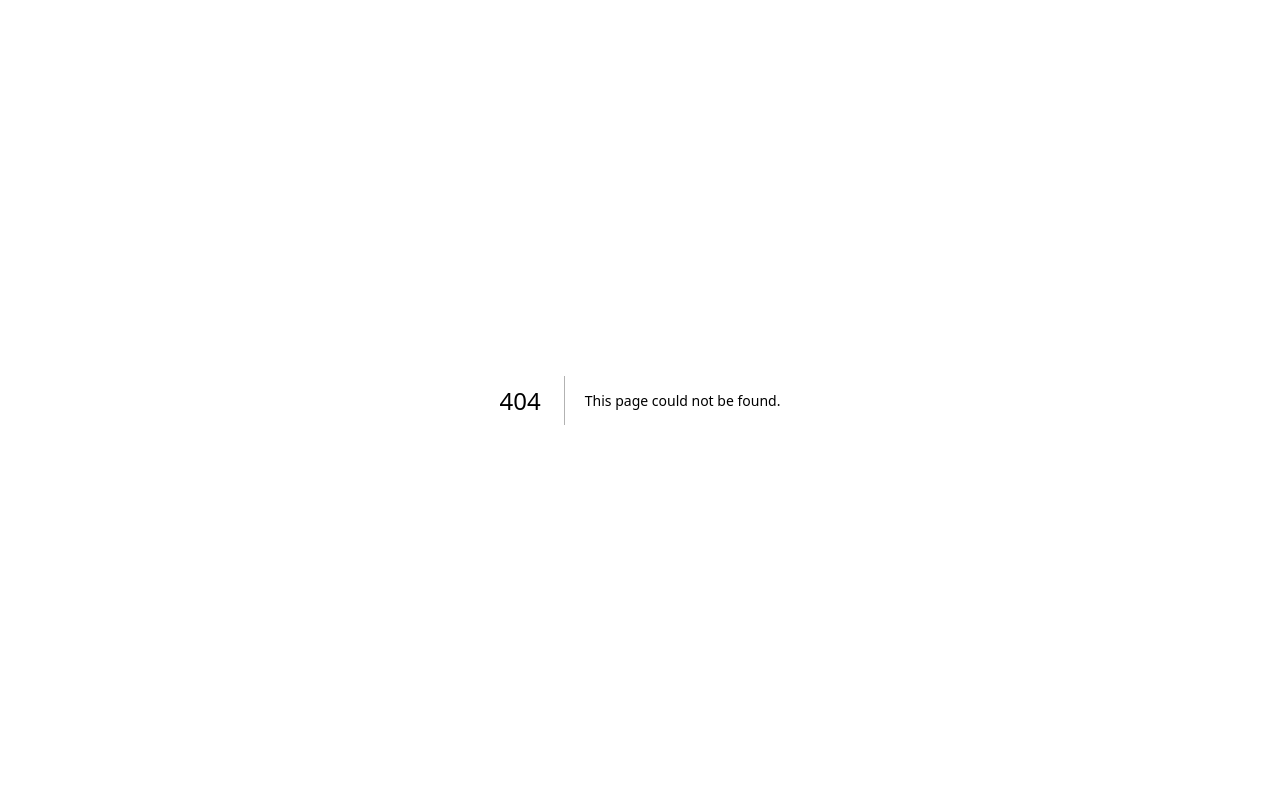
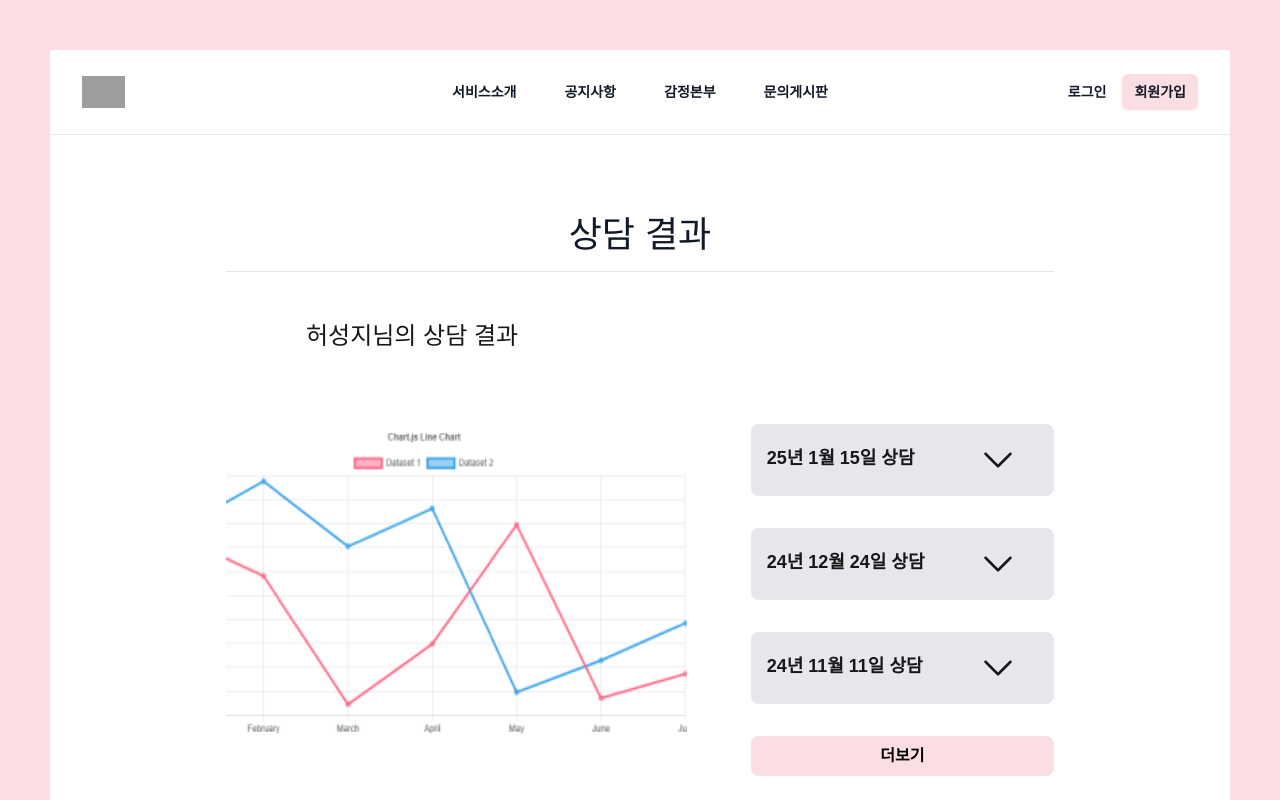
Before and after one commit to gjtjdwl/insideout-front, a Next.js app: page /mypage/counsellog in a window 1280 px wide. Before the commit this address had no page. Shown: the top 800 px of the page. Built offline with nearby package versions, Linux system fonts and the light colour scheme; grey boxes are pictures that could not be loaded.

Commit message:
feat: 상담결과 페이지 생성, 일부 css 수정정

```diff
--- /dev/null
+++ b/app/(header)/mypage/counsellog/page.tsx
@@ -0,0 +1,121 @@
+'use client';
+import React, { useState } from 'react';
+import { ChevronDownIcon, ChevronUpIcon } from '@heroicons/react/24/outline';
+import Image from 'next/image';
+
+interface AccordionItemProps {
+  header: string;
+  text: string;
+}
+
+const Accordion = () => {
+  return (
+    <div className="bg-customPink">
+      <div className=" bg-white mx-[50px] px-44 py-16">
+        <div className="flex justify-center items-center px-4 sm:px-0">
+          <h3 className="text-4xl leading-loose font-medium text-gray-900">
+            상담 결과
+          </h3>
+        </div>
+
+        <hr className="mb-12" />
+        <div className="text-2xl pl-20 mb-10">허성지님의 상담 결과</div>
+        <div className="flex justify-center items-center">
+          <div>
+            <Image
+              src="/graph.png"
+              alt="그래프 들어갈 자리"
+              width={500}
+              height={300}
+              style={{ height: '330px' }}
+              className="mr-20"
+            />
+          </div>
+          <div className="flex flex-col justify-center items-cneter w-[50%] pl-8 ml-8 mt-8">
+            <AccordionItem
+              header="25년 1월 15일 상담"
+              text="괜찮아 보입니다. 우울한 감정은 보이지 않습니다. 다만 이 프로젝트에 대한 짜증이 많은 것 같습니다. 짜증나!
+                    현재 아무것도 하고 싶지 않은 상태라니, 많이 힘드셨을 것 같아요. 지금은 작은 것부터 시작해보는 게 중요합니다.
+                    예를 들어, 하루에 5분 정도 좋아하는 음악을 듣거나, 창밖을 바라보며 숨을 깊게 쉬어보세요.
+                    작은 성취감이 쌓이면 조금씩 동기부여가 생길 수 있습니다.
+
+                    개선사항으로 이러쿵저러쿵이 전달 되었습니다."
+            />
+            <AccordionItem
+              header="24년 12월 24일 상담"
+              text="조금 우울합니다. 회사 생활이 그리 달갑지 않은 것 같습니다. 그럴 땐 어떻게 하는게 좋을까요? 저는 이 대답을 말 할 수 없어요.
+              저는 AI니까요. 감정이 없습니다. 당신은 감정이 있어 보이시는군요. 이럴 때야 말로 당신의 조언이 필요한 때가 아닐까요?"
+            />
+            <AccordionItem
+              header="24년 11월 11일 상담"
+              text="켜졌어 Red Light
+                  (Ay Wait a minute 정글 속의 룰 따라 약한 자는 먹혀)
+                  선명한 Red Light
+                  스스로 켜져 그것은 Red Light
+                  (앞으로만 밀어대니 Yeah 밀어대니 Nah 아차 하면 밟혀)
+
+                  켜졌어 Red Light
+                  (캐터필러 캐터필러 앞에 모두 다 침몰할 때)
+                  두 개의 Red Light
+                  (켜진거야 켜진거야)
+                  붉은 태양과 네 앞에 Red Light"
+            />
+
+            <button className=" bg-customPink text-black font-bold py-2 rounded-lg hover:bg-customPinkHover focus:outline-none">
+              더보기
+            </button>
+          </div>
+        </div>
+        <div className="text-2xl pl-20 pt-10">변동량 : + 500%</div>
+      </div>
+    </div>
+  );
+};
+
+export default Accordion;
+
+const AccordionItem: React.FC<AccordionItemProps> = ({ header, text }) => {
+  const [active, setActive] = useState<boolean>(false);
+
+  const handleToggle = () => {
+    setActive(!active);
+  };
+
+  return (
+    <div
+      className={`mb-8 rounded-lg p-4 ${active ? 'bg-customPink' : 'bg-gray-200'}`}
+    >
+      <button
+        className={`faq-btn flex w-full text-left`}
+        onClick={() => handleToggle()}
+      >
+        <div className="w-full">
+          <h4 className="mt-1 text-lg font-semibold text-dark dark:text-white">
+            {header}
+          </h4>
+        </div>
+
+        <div className="mr-5 flex h-10 w-full max-w-[40px] items-center justify-center rounded-lg bg-primary/5 text-primary dark:bg-white/5">
+          <ChevronDownIcon
+            className={`fill-primary stroke-primary duration-200 ease-in-out ${
+              active ? 'rotate-180' : ''
+            }`}
+          />
+        </div>
+      </button>
+
+      <div
+        className={`px-[32px] duration-200 ease-in-out ${
+          active ? 'block' : 'hidden'
+        }`}
+      >
+        <p className="py-3 text-base leading-relaxed text-body-color dark:text-dark-6">
+          {text}
+        </p>
+      </div>
+    </div>
+  );
+};
+{
+  /*https://tailgrids.com/react/components/accordions*/
+}
--- a/app/(header)/mypage/edit/page.tsx
+++ b/app/(header)/mypage/edit/page.tsx
@@ -22,7 +22,7 @@ export default function EditProfilePage() {
     <div className="bg-customPink px-4 sm:px-[50px]">
       <div className="bg-white px-44 py-16">
         <div className="flex justify-center items-center px-4 sm:px-0">
-          <h3 className="text-3xl leading-loose font-semibold text-gray-900">
+          <h3 className="text-4xl leading-loose font-medium text-gray-900">
             회원 정보 수정
           </h3>
         </div>
--- a/app/(header)/mypage/page.tsx
+++ b/app/(header)/mypage/page.tsx
@@ -1,18 +1,19 @@
 'use client';
-
-import { useState } from 'react';
 import { useRouter } from 'next/navigation';
 
 export default function Mypage() {
   const router = useRouter();
-  const handleClick = () => {
+  const navigateToVerify = () => {
     router.push('/mypage/verify');
+  };
+  const navigateToLogs = () => {
+    router.push('/mypage/counsellog');
   };
   return (
     <div className="bg-customPink px-4 sm:px-[50px]">
       <div className="bg-white px-44 py-16">
         <div className="flex justify-center items-center px-4 sm:px-0">
-          <h3 className="text-4xl leading-loose font-semibold text-gray-900">
+          <h3 className="text-4xl leading-loose font-medium text-gray-900">
             마이페이지
           </h3>
         </div>
@@ -59,12 +60,15 @@ export default function Mypage() {
         </div>
         <div className="flex justify-center items-center mt-24">
           <button
-            onClick={handleClick}
+            onClick={navigateToVerify}
             className="bg-customPink w-[200px] text-black font-bold py-2 rounded-lg hover:bg-customPinkHover focus:outline-none"
           >
             내 정보 수정
           </button>
-          <button className="bg-customPink w-[200px] text-black font-bold py-2 ml-10 rounded-lg hover:bg-customPinkHover focus:outline-none">
+          <button
+            onClick={navigateToLogs}
+            className="bg-customPink w-[200px] text-black font-bold py-2 ml-10 rounded-lg hover:bg-customPinkHover focus:outline-none"
+          >
             상담 결과 보기
           </button>
         </div>
--- a/app/(header)/mypage/verify/page.tsx
+++ b/app/(header)/mypage/verify/page.tsx
@@ -13,7 +13,7 @@ export default function VerifyPage() {
     <div className="bg-customPink px-4 sm:px-[50px]">
       <div className="bg-white px-44 py-16">
         <div className="flex justify-center items-center px-4 sm:px-0">
-          <h3 className="text-3xl leading-loose font-semibold text-gray-900">
+          <h3 className="text-4xl leading-loose font-medium text-gray-900">
             회원 정보 수정
           </h3>
         </div>
```
Also changed, not shown: public/graph.png (added).
